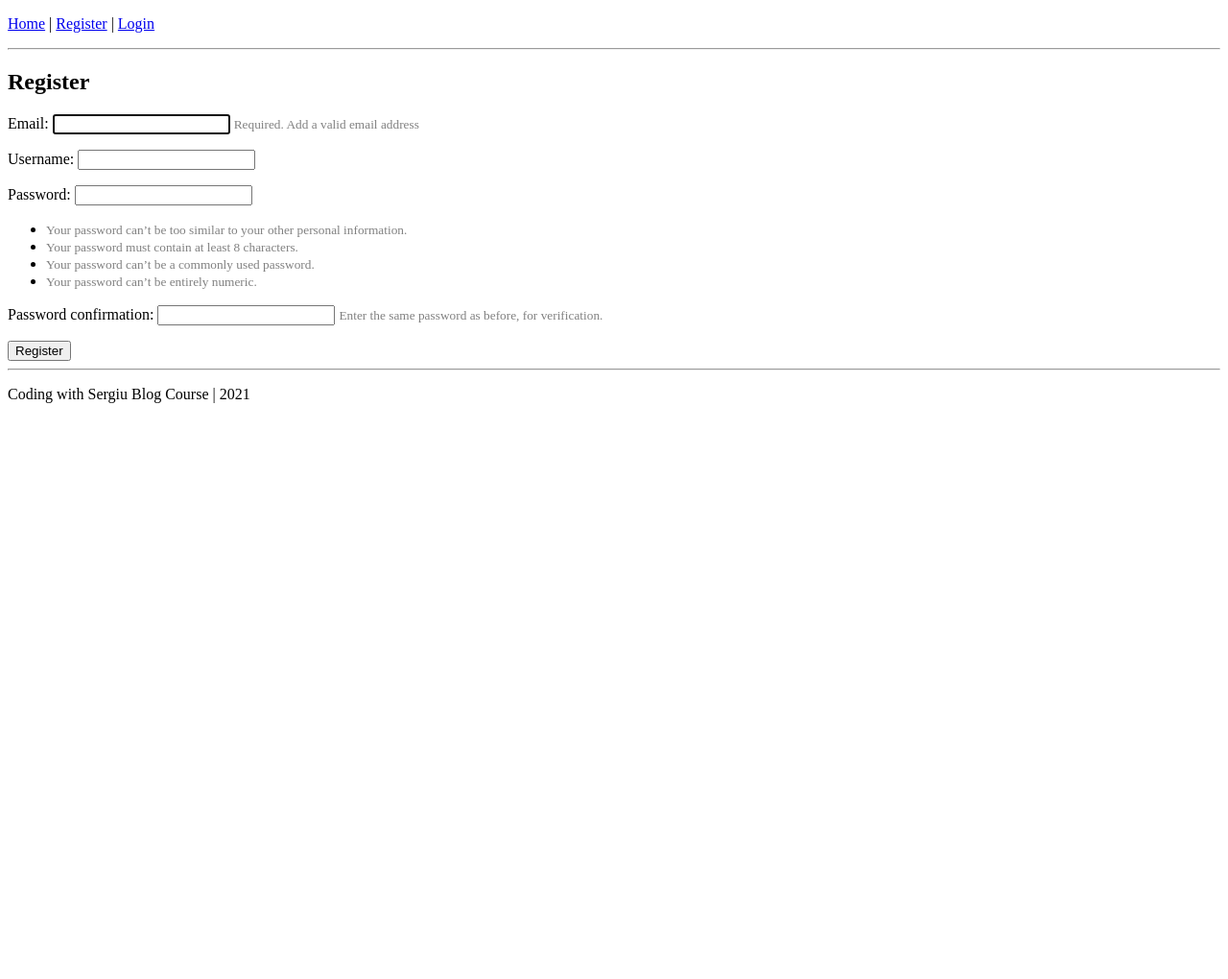
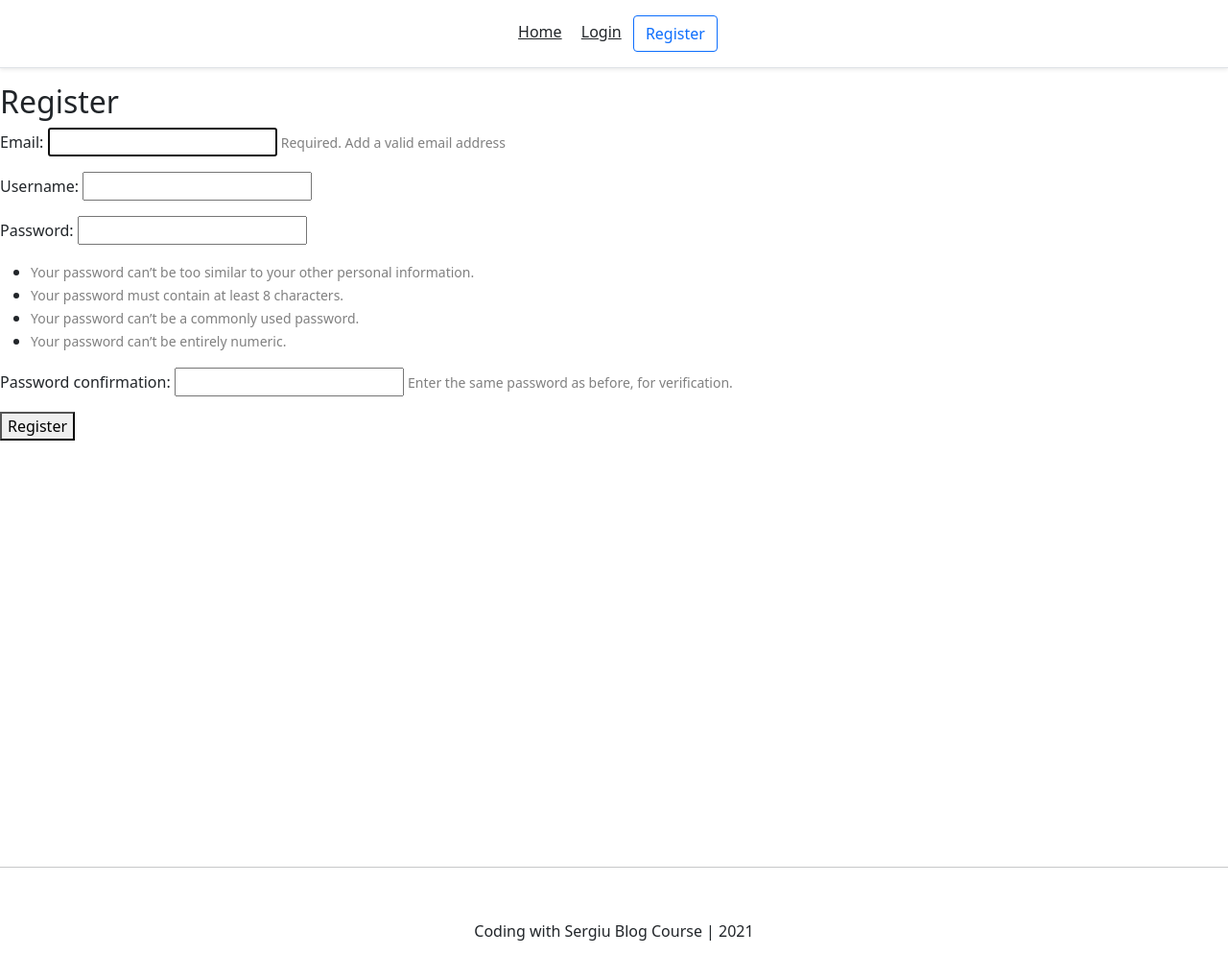
Before and after one commit to sergiughimpExpleo/WebAppCodingDjango, a Django app: page /register/ in a window 1280 px wide. Shown: the whole page at 96% size. Before the commit the page ends 420 px from the top, so only its background shows below. Run offline with Django 3.2, Linux system fonts and the light colour scheme; some libraries are stand-ins or nearby versions.

Commit message:
Update User Accounts with Forms + Bootstrap Installation and Example

```diff
--- a/src/account/forms.py
+++ b/src/account/forms.py
@@ -1,6 +1,7 @@
 from django import forms
 from django.contrib.auth.forms import UserCreationForm
 from django.contrib.auth import authenticate
+from django.forms import fields
 
 from account.models import Account
 
@@ -27,3 +28,31 @@ class AccountAuthenticationForm(forms.ModelForm):
             password = self.cleaned_data['password']
             if not authenticate(email=email, password=password):
                 raise forms.ValidationError("Invalid login")
+
+
+class AccountUpdateForm(forms.ModelForm):
+    class Meta:
+        model = Account
+        fields = ('email', 'username')
+
+    def clean_email(self):
+        if self.is_valid():
+            email = self.cleaned_data['email']
+            try:
+                account = Account.objects.exclude(
+                    pk=self.instance.pk).get(email=email)
+            except Account.DoesNotExist:
+                return email
+            raise forms.ValidationError(
+                'Email "%s" is already is use.' % email)
+
+    def clean_username(self):
+        if self.is_valid():
+            username = self.cleaned_data['username']
+            try:
+                account = Account.objects.exclude(
+                    pk=self.instance.pk).get(username=username)
+            except Account.DoesNotExist:
+                return username
+            raise forms.ValidationError(
+                'Username "%s" is already is use.' % username)
--- a/src/account/views.py
+++ b/src/account/views.py
@@ -1,7 +1,7 @@
-from django.forms import forms
+# from django.forms import forms
 from django.shortcuts import render, redirect
 from django.contrib.auth import login, authenticate, logout
-from account.forms import RegistrationForm, AccountAuthenticationForm
+from account.forms import RegistrationForm, AccountAuthenticationForm, AccountUpdateForm
 # Create your views here.
 
 
@@ -49,3 +49,22 @@ def login_view(request):
         form = AccountAuthenticationForm()
     context['login_form'] = form
     return render(request, 'account/login.html', context)
+
+
+def account_view(request):
+    if not request.user.is_authenticated:
+        return redirect("login")
+    context = {}
+    if request.POST:
+        form = AccountUpdateForm(request.POST, instance=request.user)
+        if form.is_valid():
+            form.save()
+    else:
+        form = AccountUpdateForm(
+            initial={
+                "email": request.user.email,
+                "username": request.user.username,
+            }
+        )
+    context['account_form'] = form
+    return render(request, 'account/account.html', context)
--- a/src/mysite/urls.py
+++ b/src/mysite/urls.py
@@ -22,6 +22,7 @@ from account.views import(
     registration_view,
     logout_view,
     login_view,
+    account_view,
 )
 
 urlpatterns = [
@@ -30,4 +31,5 @@ urlpatterns = [
     path('register/', registration_view, name="register"),
     path('logout/', logout_view, name="logout"),
     path('login/', login_view, name="login"),
+    path('account/', account_view, name="account"),
 ]
--- a/src/templates/base.html
+++ b/src/templates/base.html
@@ -7,24 +7,22 @@
     <meta name="viewport" content="width=device-width, initial-scale=1.0">
     <title>This is the title</title>
 
-    {% if request.user.is_authenticated %}
-    <p><a href="{% url 'home' %}">Home</a> |
-        <a href="{% url 'logout' %}">Logout</a>
-    </p>
-    <p>Hello, {{request.user.username}}</p>
-    {% else %}
-    <p> <a href="{% url 'home' %}">Home</a> | <a href="{% url 'register' %}">Register</a> | <a href="{% url 'login' %}">Login</a></p>
-    {% endif %}
-    <hr>
-
+    {% include "snippets/header.html" %}
 </head>
 
 <body>
-    {% block content %} {% endblock content %}
+    <!-- Body -->
+    <style type="text/css">
+        .main {
+            min-height: 100vh;
+            height: 100%;
+        }
+    </style>
+    <div class="main">
+        {% block content %} {% endblock content %}
+    </div>
+    <!-- End Body -->
+    {% include "snippets/footer.html" %}
 </body>
-<footer>
-    <hr>
-    <p>Coding with Sergiu Blog Course | 2021</p>
-</footer>
 
 </html>
--- /dev/null
+++ b/src/templates/snippets/footer.html
@@ -0,0 +1,17 @@
+<style type="text/css">
+    .footer {
+        min-height: 100px;
+    }
+</style>
+<!-- footer -->
+<hr>
+<div class="d-flex flex-row align-items-center footer">
+    <p class="m-auto">Coding with Sergiu Blog Course | 2021</p>
+</div>
+<!-- end footer -->
+
+
+
+<script src="https://cdn.jsdelivr.net/npm/bootstrap@5.0.0-beta2/dist/js/bootstrap.bundle.min.js" integrity="sha384-b5kHyXgcpbZJO/tY9Ul7kGkf1S0CWuKcCD38l8YkeH8z8QjE0GmW1gYU5S9FOnJ0" crossorigin="anonymous"></script>
+<script src="https://cdn.jsdelivr.net/npm/@popperjs/core@2.6.0/dist/umd/popper.min.js" integrity="sha384-KsvD1yqQ1/1+IA7gi3P0tyJcT3vR+NdBTt13hSJ2lnve8agRGXTTyNaBYmCR/Nwi" crossorigin="anonymous"></script>
+<script src="https://cdn.jsdelivr.net/npm/bootstrap@5.0.0-beta2/dist/js/bootstrap.min.js" integrity="sha384-nsg8ua9HAw1y0W1btsyWgBklPnCUAFLuTMS2G72MMONqmOymq585AcH49TLBQObG" crossorigin="anonymous"></script>
--- /dev/null
+++ b/src/templates/snippets/header.html
@@ -0,0 +1,38 @@
+<link href="https://cdn.jsdelivr.net/npm/bootstrap@5.0.0-beta2/dist/css/bootstrap.min.css" rel="stylesheet" integrity="sha384-BmbxuPwQa2lc/FVzBcNJ7UAyJxM6wuqIj61tLrc4wSX0szH/Ev+nYRRuWlolflfl" crossorigin="anonymous">
+<style type="text/css">
+    @media(min-width: 768px) {
+        html {
+            font-size: 16px;
+        }
+    }
+
+    .container {
+        max-width: 960px;
+    }
+
+    .pricing-header {
+        max-width: 700px;
+    }
+
+    .card-deck .card {
+        min-width: 220px;
+    }
+</style>
+<!-- header -->
+<header class="d-flex flex-column flex-md-row align-items-center p-3 px-md-4 mb-3 bg-body border-bottom shadow-sm">
+    <h5 class="my-0 mr-md-auto font-weight-normal">
+        {% if request.user.is_authenticated %}
+        <p>Hello, {{request.user.username}}</p>
+        {% endif %}
+    </h5>
+    <nav class="my-2 my-md-0 mr-md-3 m-auto">
+        {% if request.user.is_authenticated %}
+        <a class="p-2 text-dark" href="{% url 'home' %}">Home</a>
+        <a class="p-2 text-dark" href="{% url 'account' %}">Account</a>
+        <a class="p-2 text-dark" href="{% url 'logout' %}">Logout</a> {% else %}
+        <a class="p-2 text-dark" href="{% url 'home' %}">Home</a>
+        <a class="p-2 text-dark" href="{% url 'login' %}">Login</a>
+        <a class="btn btn-outline-primary" href="{% url 'register' %}">Register</a> {% endif %}
+    </nav>
+</header>
+<!-- end header -->
```
Also changed, not shown: done.txt (+7 -0 lines), src/account/templates/account/account.html (added, +19 -0 lines), src/personal/templates/personal/home.html (+13 -7 lines), src/db.sqlite3.
